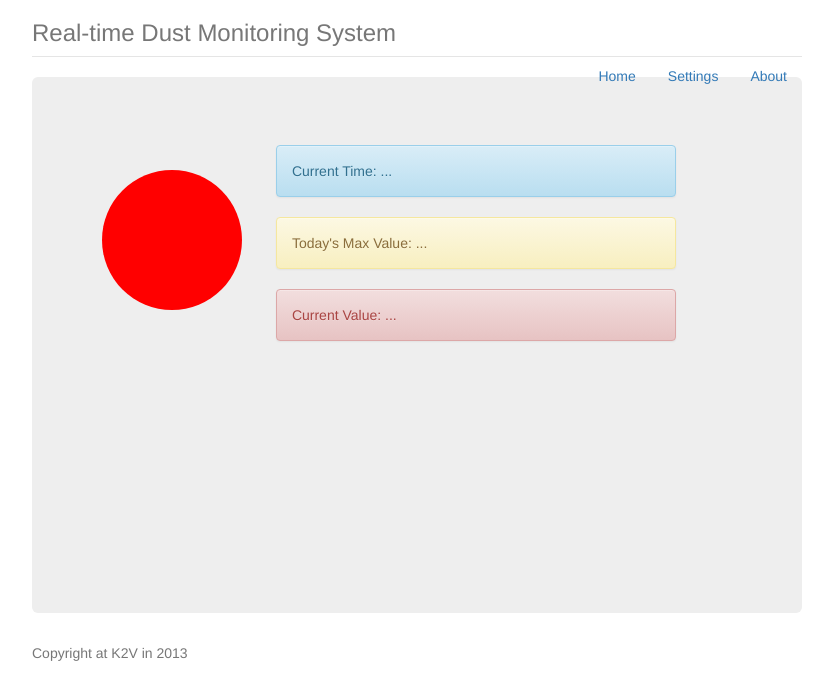
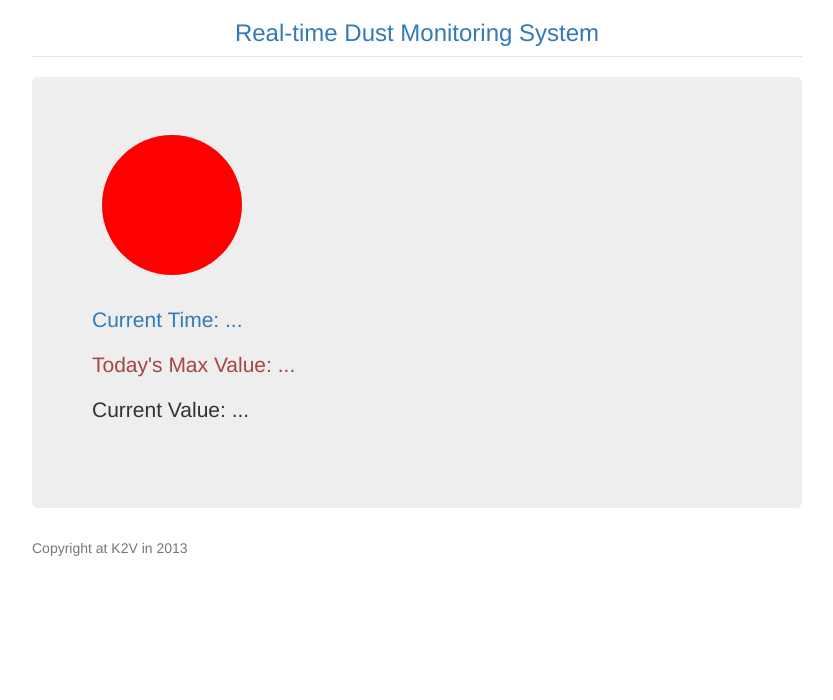
Before and after one commit to jwj0831/dust-portal, a PHP site: page /dust.php in a window 1280 px wide. Shown: the top 700 px of the page, without its empty margins (223-1056 px from the left). Run offline with PHP 8.4, Linux system fonts and the light colour scheme; data that the repository does not hold is empty; some libraries are stand-ins or nearby versions.

Commit message:
change to p tag

```diff
--- a/dust.php
+++ b/dust.php
@@ -43,12 +43,14 @@ $results -> close();
 	<body>
 		<div class="container">
 			<div class="header">
-				<h3 class="text-muted">Real-time Dust Monitoring System</h3>
+				<h3 class="text-muted text-center"><a href="http://117.16.146.81/dust-portal/dust.php">Real-time Dust Monitoring System</a></h3>
+				<!--
 				<ul class="nav nav-pills pull-right">
 					<li><a id="home" class="active" href="#">Home</a></li>
 					<li><a id="settings"href="#">Settings</a></li>
 					<li><a id="about" href="#">About</a></li>
 				</ul>
+				-->
 			</div>
 
 			<div class="jumbotron">
@@ -57,13 +59,13 @@ $results -> close();
 				</div>
 				<div id="text-info">
 					<div id="today-time">
-						<div class="alert alert-info">Current Time: ...</div>
+						<p class="text-primary">Current Time: ...</p>
 					</div>
 					<div id="today-max">
-						<div class="alert alert-warning">Today's Max Value: ...</div>
+						<p class="text-danger">Today's Max Value: ...</p>
 					</div>
 					<div id="today-now">
-						<div class="alert alert-danger">Current Value: ...</div>
+						<p class="trxt-info">Current Value: ...</p>
 					</div>
 				</div>
 			</div><!-- /.jumbotron-->
--- a/static/css/dust-portal.css
+++ b/static/css/dust-portal.css
@@ -8,7 +8,7 @@
 #symbol-info{
 	width: 160px;
 	height: 160px;
-	display: inline-block;
+	display: inline;
 	text-align: center;
 }
 
@@ -22,7 +22,7 @@
 	border-radius: 70px;
 }
 #text-info{
-	display: inline-block;
+	display: inline;
 	width:400px;
 	height: 400px;
 	margin: 20px 20px;
```
